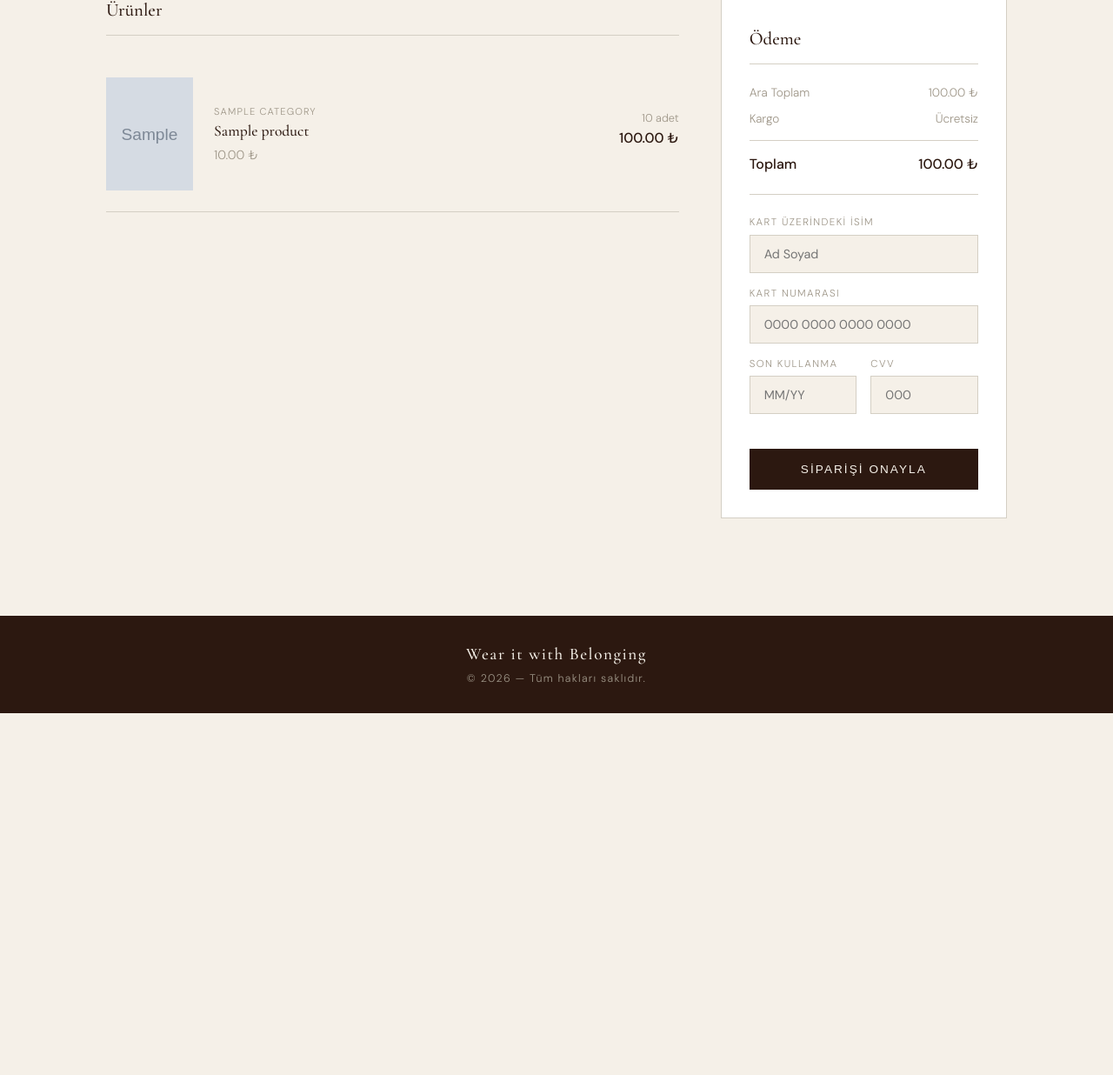
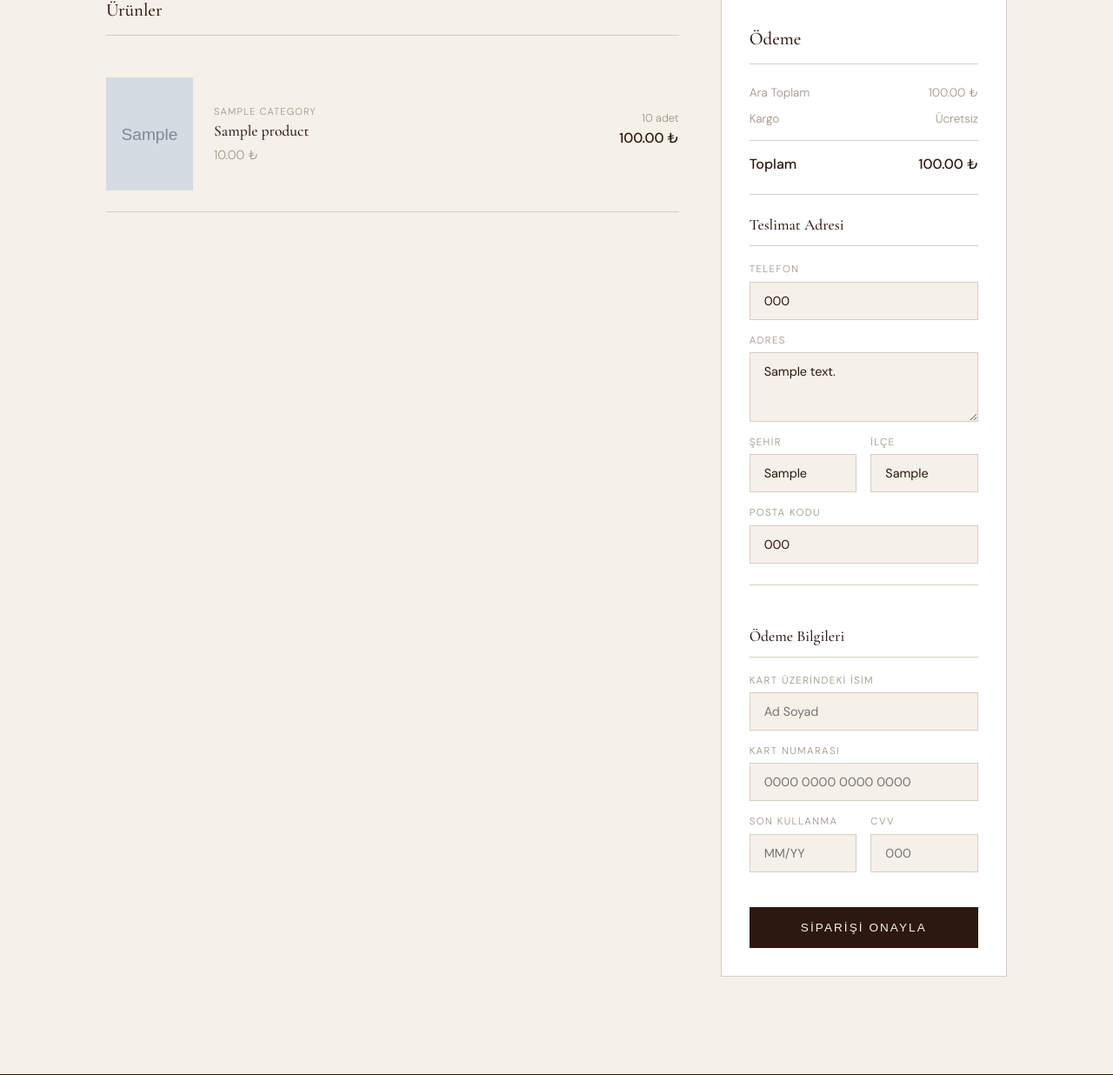
Before and after one commit to alisaroglu1/wear-it-with-belonging, a Django app: page /store/siparis/ in a window 1280 px wide. Shown: the part 201-1437 px from the top of the page at 87% size. Run offline with Django 5.2, Linux system fonts and the light colour scheme; a user stored in the database is signed in; tables that the repository leaves empty hold one stand-in row (values such as "Sample post"); grey boxes marked "Sample" are stand-in pictures.

Commit message:
Add address to orders, checkout improvements, Stripe prep

```diff
--- a/store/models.py
+++ b/store/models.py
@@ -64,8 +64,12 @@ class Order(models.Model):
     status = models.CharField(max_length=20, choices=STATUS_CHOICES, default='pending')
     total_price = models.DecimalField(max_digits=10, decimal_places=2)
 
-    def __str__(self):
-        return f"Order #{self.id} - {self.user}"
+    # Adres bilgileri
+    phone = models.CharField(max_length=15, blank=True)
+    address = models.TextField(blank=True)
+    city = models.CharField(max_length=50, blank=True)
+    district = models.CharField(max_length=50, blank=True)
+    zip_code = models.CharField(max_length=10, blank=True)
 
 
 class OrderItem(models.Model):
--- a/store/templates/store/checkout.html
+++ b/store/templates/store/checkout.html
@@ -56,6 +56,37 @@
     {% csrf_token %}
 
     <div class="payment-fields">
+    <h3 style="font-family:'Cormorant Garamond',serif; font-size:1.1rem; font-weight:500; margin-bottom:1.2rem; padding-bottom:0.8rem; border-bottom:1px solid var(--border);">Teslimat Adresi</h3>
+
+    <div class="field-group">
+        <label>Telefon</label>
+        <input type="text" name="phone" value="{{ profile.phone }}" placeholder="05XX XXX XX XX">
+    </div>
+
+    <div class="field-group">
+        <label>Adres</label>
+        <textarea name="address" placeholder="Mahalle, sokak, bina no...">{{ profile.address }}</textarea>
+    </div>
+
+    <div class="profile-row">
+        <div class="field-group">
+            <label>Şehir</label>
+            <input type="text" name="city" value="{{ profile.city }}" placeholder="İstanbul">
+        </div>
+        <div class="field-group">
+            <label>İlçe</label>
+            <input type="text" name="district" value="{{ profile.district }}" placeholder="Kadıköy">
+        </div>
+    </div>
+
+    <div class="field-group">
+        <label>Posta Kodu</label>
+        <input type="text" name="zip_code" value="{{ profile.zip_code }}" placeholder="34000">
+    </div>
+</div>
+
+    <div class="payment-fields">
+        <h3 style="font-family:'Cormorant Garamond',serif; font-size:1.1rem; font-weight:500; margin-bottom:1.2rem; padding-bottom:0.8rem; border-bottom:1px solid var(--border); margin-top:1.5rem;">Ödeme Bilgileri</h3>
         <div class="field-group">
             <label>Kart Üzerindeki İsim</label>
             <input type="text" placeholder="Ad Soyad">
--- a/store/views.py
+++ b/store/views.py
@@ -63,10 +63,20 @@ def remove_from_cart(request, pk):
 def checkout(request):
     cart = Cart.objects.get(user=request.user)
 
+    if not cart.items.exists():
+        return redirect('store:cart_detail')
+
+    profile, created = Profile.objects.get_or_create(user=request.user)
+
     if request.method == 'POST':
         order = Order.objects.create(
             user=request.user,
-            total_price=cart.total()
+            total_price=cart.total(),
+            phone=request.POST.get('phone', ''),
+            address=request.POST.get('address', ''),
+            city=request.POST.get('city', ''),
+            district=request.POST.get('district', ''),
+            zip_code=request.POST.get('zip_code', ''),
         )
 
         for item in cart.items.all():
@@ -82,9 +92,10 @@ def checkout(request):
         cart.items.all().delete()
         return redirect('store:order_confirm', pk=order.pk)
 
-    return render(request, 'store/checkout.html', {'cart': cart})
-
-
+    return render(request, 'store/checkout.html', {
+        'cart': cart,
+        'profile': profile
+    })
 
 
 
--- a/templates/base.html
+++ b/templates/base.html
@@ -12,7 +12,7 @@
     <nav class="navbar">
     <div class="navbar-container">
 
-        <a href="/" class="navbar-brand">Wear it with Belonging</a>
+        <a href="{% url 'store:home' %}" class="navbar-brand">Wear it with Belonging</a>
 
         <ul class="navbar-links">
             <li><a href="{% url 'store:home' %}">Ana Sayfa</a></li>
```
Also changed, not shown: dashboard/templates/dashboard/order_list.html (+15 -2 lines), store/migrations/0003_order_address_order_city_order_district_order_phone_and_more.py (added).
